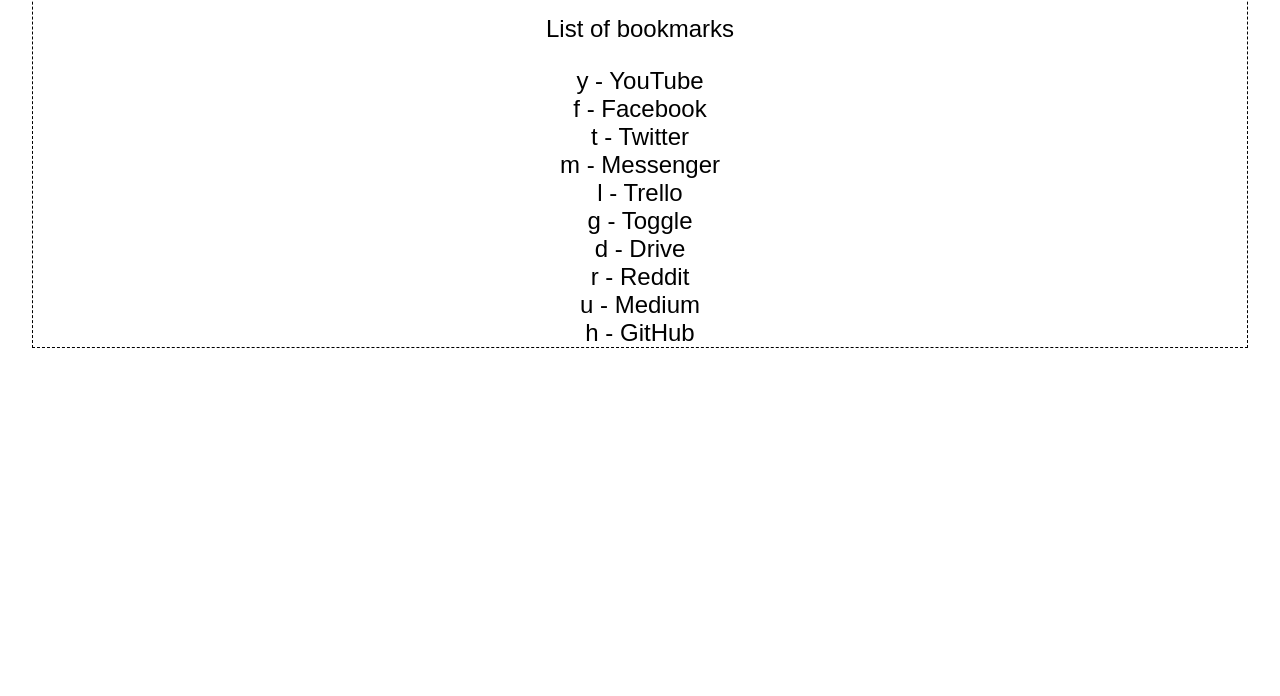
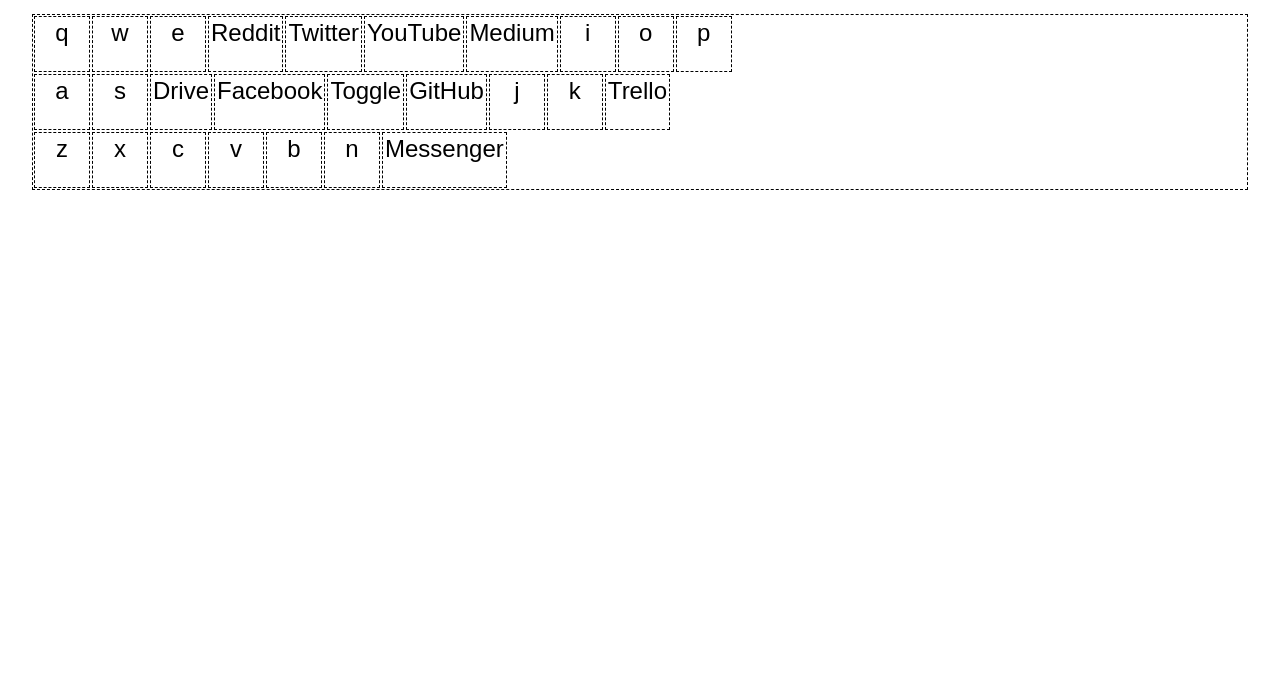
Before and after one commit to fabioalves98/startpage, a plain HTML site: page index.html in a window 1280 px wide. Shown: the part 104-800 px from the top of the page. Drawn offline with Linux system fonts and the light colour scheme.

Commit message:
keyboard key divs with bookmark names

```diff
--- a/css/mystyle.css
+++ b/css/mystyle.css
@@ -8,3 +8,12 @@
 .tc {
     text-align: center;
 }
+
+.key {
+    display: inline-block;
+    min-width: 50px;
+    height: 50px;
+    margin: 2px;
+    padding: 2px;
+    outline: dashed 1px black;
+}
--- a/index.html
+++ b/index.html
@@ -6,15 +6,17 @@
     <link rel="stylesheet" href="css/mystyle.css">
 
     <script src="js/jquery-3.6.0.min.js"></script>
-    <script src="js/keypress.js"></script>
+    <script src="js/keyboard.js"></script>
+
 </head>
 <body>
 
     <div class="container tc">
         <h1>Bookmarks</h1>
-        <p>List of bookmarks</p>
+    </div>
 
-        <div id="bookmarks"></div>
+    <div class="container">
+        <div id="keyboard"></div>
     </div>
 
 </body>
--- /dev/null
+++ b/js/keyboard.js
@@ -0,0 +1,74 @@
+let bookmarks;
+let key_arr = "qwertyuiopasdfghjklzxcvbnm";
+
+
+$(document).ready(function() {
+    $.ajaxSetup({
+        async: false
+    });
+
+    $.getJSON('resources/bookmarks.json', function(data) {
+        bookmarks = data;
+    });
+
+    $("#keyboard").append($("<div></div>").attr("id", "row1"));
+    $("#keyboard").append($("<div></div>").attr("id", "row2"));
+    $("#keyboard").append($("<div></div>").attr("id", "row3"));
+
+    for (let i = 0; i < 26; i++)
+    {
+        let key = key_arr[i];
+        let cur_bm;
+        for (let bm of bookmarks)
+        {
+            if (key == bm["key"])
+            {
+                cur_bm = bm;
+                break;
+            }
+        }
+
+        let key_text = key_arr[i];
+        if (cur_bm != null)
+        {
+            key_text = cur_bm["name"];
+        }
+
+        if (i < 10) {
+            $("#row1").append($("<div>" + key_text +  "</div>")
+                .addClass("key tc")
+                .attr("id", key_arr[i]));
+        }
+        else if (i < 19) {
+            $("#row2").append($("<div>" + key_text +  "</div>")
+                .addClass("key tc")
+                .attr("id", key_arr[i]));
+        }
+        else {
+            $("#row3").append($("<div>" + key_text +  "</div>")
+                .addClass("key tc")
+                .attr("id", key_arr[i]));
+        }
+    }
+
+
+});
+
+
+$(document).bind("paste", function(e){
+    var pasted_url = e.originalEvent.clipboardData.getData('text');
+    console.log(pasted_url);
+    window.location.href = pasted_url;
+} );
+
+
+$(document).on("keypress", function (e) {
+    let keypressed = String.fromCharCode(e.which);
+
+    for (let bm of bookmarks) {
+        if (keypressed == bm["key"]) {
+            console.log(bm["name"]);
+            window.location.href = bm["link"];
+        }
+    }
+});
--- a/js/keypress.js
+++ /dev/null
@@ -1,47 +0,0 @@
-let bookmarks;
-
-
-$(document).ready(function() {
-    $.ajaxSetup({
-        async: false
-    });
-
-    $.getJSON('resources/bookmarks.json', function(data) {
-        bookmarks = data;
-
-        for (let bm of bookmarks)
-        {
-            var bm_div = document.createElement("div");
-
-            var bm_key_sp = document.createElement("span");
-            bm_key_sp.appendChild(document.createTextNode(bm["key"] + ' - '));
-            bm_div.appendChild(bm_key_sp);
-
-            var bm_name_sp = document.createElement("span");
-            bm_name_sp.appendChild(document.createTextNode(bm["name"]));
-            bm_div.appendChild(bm_name_sp);
-
-            document.getElementById("bookmarks").appendChild(bm_div);
-        }
-    });
-});
-
-
-$(document).bind("paste", function(e){
-    var pasted_url = e.originalEvent.clipboardData.getData('text');
-    console.log(pasted_url);
-    window.location.href = pasted_url;
-} );
-
-
-$(document).on("keypress", function (e) {
-    document.getElementById("bookmarks").focus();
-    let keypressed = String.fromCharCode(e.which);
-
-    for (let bm of bookmarks) {
-        if (keypressed == bm["key"]) {
-            console.log(bm["name"]);
-            window.location.href = bm["link"];
-        }
-    }
-});
--- a/resources/bookmarks.json
+++ b/resources/bookmarks.json
@@ -11,7 +11,7 @@
     },
     {
         "name"  : "Twitter",
-        "link"  : "https://twitter.com/home?lang=en",
+        "link"  : "https://twitter.com/",
         "key"   : "t"
     },
     {
@@ -26,13 +26,13 @@
     },
     {
         "name"  : "Toggle",
-        "link"  : "https://track.toggl.com/timer",
+        "link"  : "https://track.toggl.com/",
         "key"   : "g"
     },
 
     {
         "name"  : "Drive",
-        "link"  : "https://drive.google.com/drive/my-drive",
+        "link"  : "https://drive.google.com/",
         "key"   : "d"
     },
     {
```
